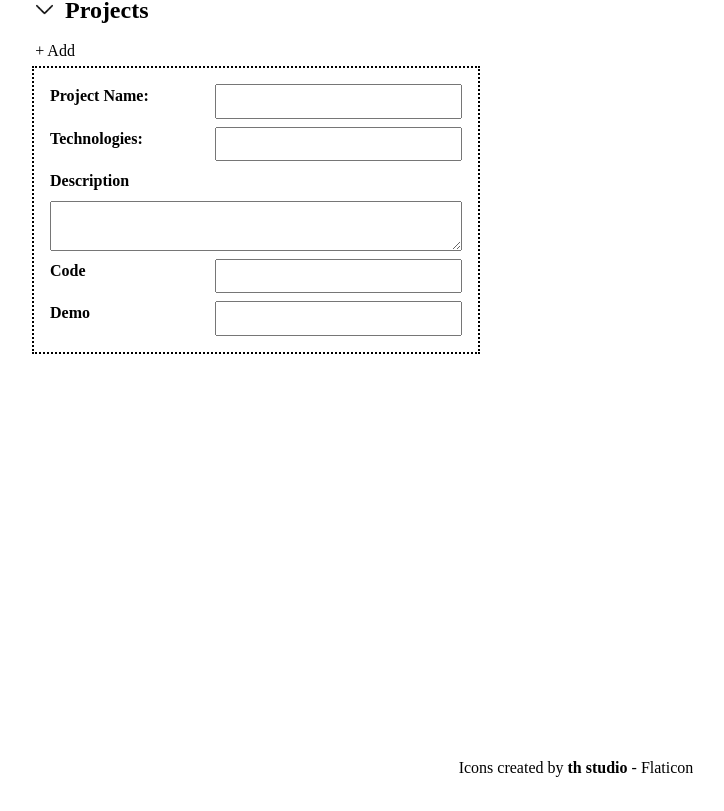
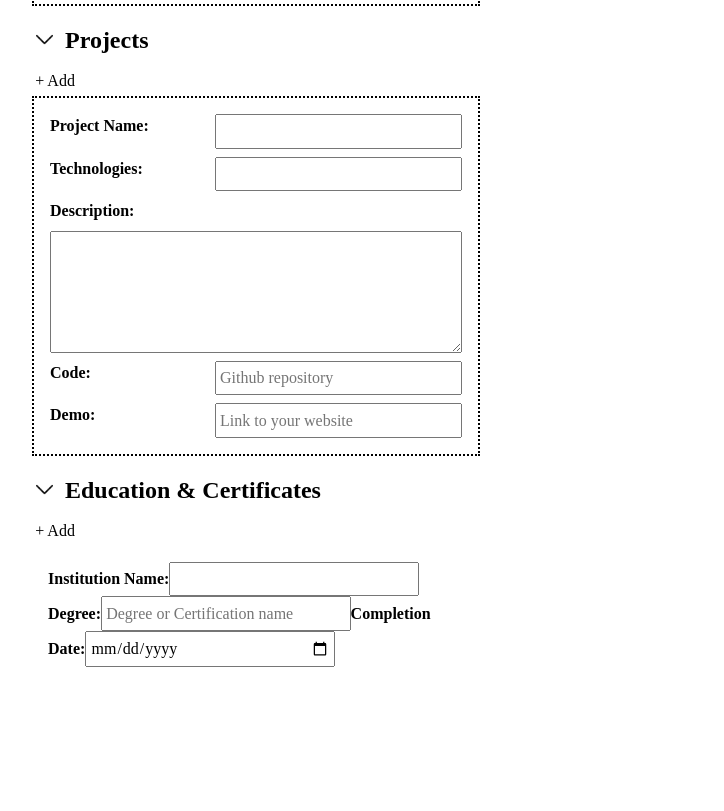
Before and after one commit to verobelo/cv-creator, a React (Vite) app in the folder cv-creator/: page / in a window 1280 px wide. Shown: the part 1471-2282 px from the top of the page, without its empty margins (64-788 px from the left). Built offline with nearby package versions, Linux system fonts and the light colour scheme; a web font is replaced by a local one.

Commit message:
Add Education Component

```diff
--- a/cv-creator/src/App.jsx
+++ b/cv-creator/src/App.jsx
@@ -20,10 +20,7 @@ function CVForm() {
       <SkillsList />
       <ExperienceList />
       <ProjectsList />
-      {/*
-
-
-    <Education />*/}
+      <EducationList />
     </div>
   );
 }
@@ -92,8 +89,8 @@ function SkillsList() {
         <img src="/down-arrow.png" width={25} height={25} />
         <h1>Skills</h1>
       </div>
+      <button type="button">+ Add</button>
       <div className="skills__form form">
-        <button type="button">+ Add</button>
         <SkillGroup />
       </div>
     </section>
@@ -105,7 +102,12 @@ function SkillGroup() {
     <div className="skill__group">
       <label>
         <strong>Skill Group: </strong>
-        <input type="text" name="skill-group" value="Frameworks" />
+        <input
+          type="text"
+          name="skill-group"
+          value=""
+          placeholder="Frameworks, languages, soft skills etc"
+        />
       </label>
 
       <ul>
@@ -196,16 +198,65 @@ function Project() {
         <input type="text" name="technology" value="" />
       </label>
       <label>
-        <strong>Description</strong>
-        <textarea value="" />
+        <strong>Description:</strong>
+        <textarea name="description" value="" rows={5} />
       </label>
       <label>
-        <strong>Code</strong>
-        <input type="text" name="code" value="" />
+        <strong>Code:</strong>
+        <input
+          type="text"
+          name="code"
+          value=""
+          placeholder="Github repository"
+        />
       </label>
       <label>
-        <strong>Demo</strong>
-        <input type="text" name="demo" value="" />
+        <strong>Demo:</strong>
+        <input
+          type="text"
+          name="demo"
+          value=""
+          placeholder="Link to your website"
+        />
+      </label>
+    </div>
+  );
+}
+
+function EducationList() {
+  return (
+    <section className="education">
+      <div className="education__header header">
+        <img src="/down-arrow.png" width={25} height={25} />
+        <h1>Education & Certificates</h1>
+      </div>
+      <div className="education__form">
+        <button type="button">+ Add</button>
+        <Education />
+      </div>
+    </section>
+  );
+}
+
+function Education() {
+  return (
+    <div className="education__item form">
+      <label>
+        <strong>Institution Name:</strong>
+        <input type="text" name="institution-name" value="" />
+      </label>
+      <label>
+        <strong>Degree:</strong>
+        <input
+          type="text"
+          name="degree"
+          value=""
+          placeholder="Degree or Certification name"
+        />
+      </label>
+      <label>
+        <strong>Completion Date:</strong>
+        <input type="date" name="completion-date" value="" />
       </label>
     </div>
   );
```
